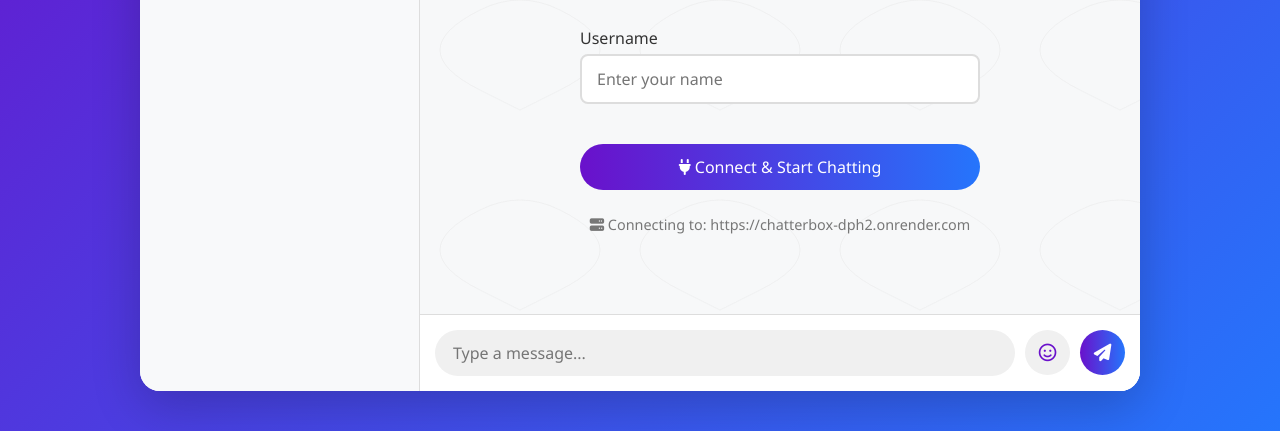
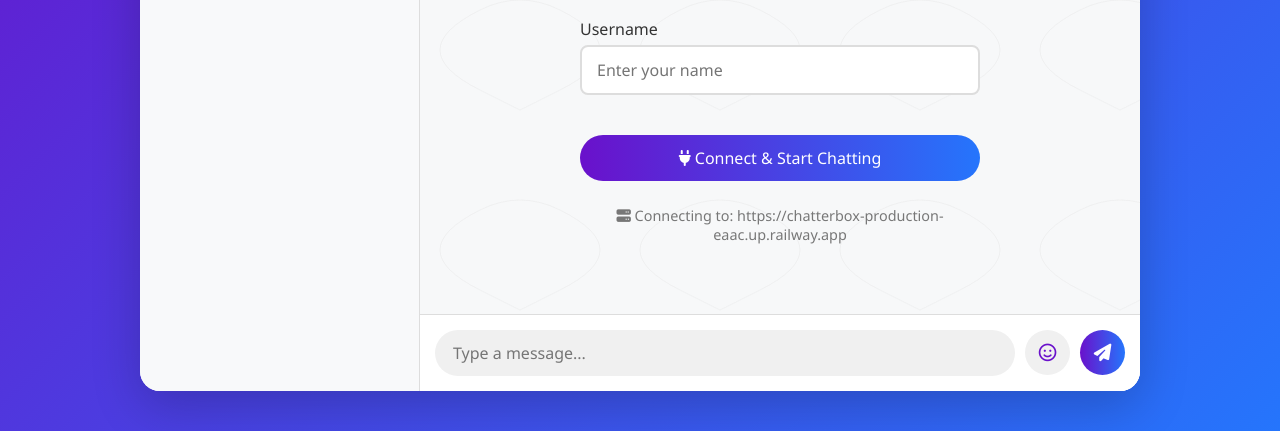
Before and after one commit to TechieJoe/chatterBox, a website: page public/index.html in a window 1280 px wide. Shown: the part 369-800 px from the top of the page. Drawn offline with nearby package versions, Linux system fonts and the light colour scheme.

Commit message:
little tweak

```diff
--- a/public/index.html
+++ b/public/index.html
@@ -715,7 +715,7 @@
     let users = [];
     let typingTimeout;
     let messageCounter = 0;
-    const SERVER_URL = "https://chatterbox-dph2.onrender.com"; // <-- CHANGE THIS!
+    const SERVER_URL = "https://chatterbox-production-eaac.up.railway.app"; // <-- CHANGE THIS!
     // Set server URL display
     serverUrlDisplay.textContent = SERVER_URL;
 
```
